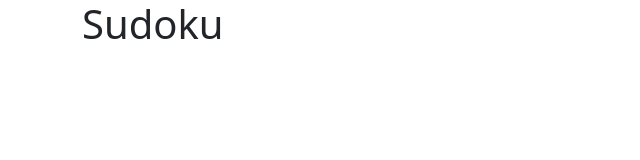
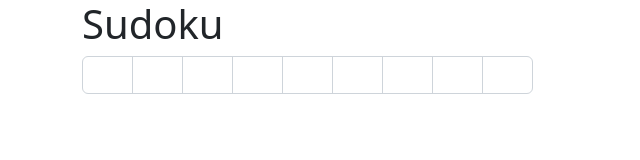
Before and after one commit to Hoomee90/sudoku-solver, a website built with webpack: page src/index.html in a window 1280 px wide. Shown: the full height of the page, 0-640 px from the left. Built offline with nearby package versions, Linux system fonts and the light colour scheme.

Commit message:
create stylesheet and begin html

```diff
--- /dev/null
+++ b/src/css/styles.css
@@ -0,0 +1,3 @@
+.input-group > input {
+  text-align: center;
+}
--- a/src/index.html
+++ b/src/index.html
@@ -8,6 +8,22 @@
 <body>
   <div class="container">
     <h1>Sudoku</h1>
+    <div class="row">
+      <div class="col-5 s-row-1">
+        <div class="input-group">
+          <input class="s-col-0 form-control" id="" value="" type="text" name="board">
+          <input class="s-col-1 form-control" id="" value="" type="text" name="board">
+          <input class="s-col-2 form-control" id="" value="" type="text" name="board">
+          <input class="s-col-3 form-control" id="" value="" type="text" name="board">
+          <input class="s-col-4 form-control" id="" value="" type="text" name="board">
+          <input class="s-col-5 form-control" id="" value="" type="text" name="board">
+          <input class="s-col-6 form-control" id="" value="" type="text" name="board">
+          <input class="s-col-7 form-control" id="" value="" type="text" name="board">
+          <input class="s-col-8 form-control" id="" value="" type="text" name="board">
+        </div>
+      </div>
+      <div class="col-7"></div>
+    </div>
   </div>
 </body>
 
```
